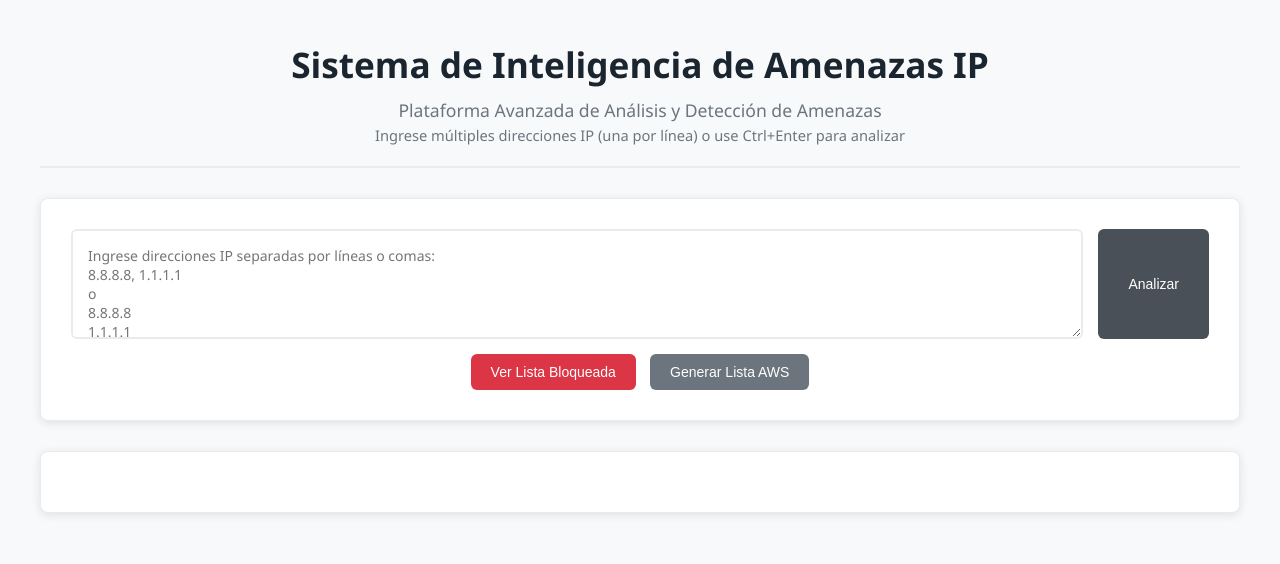
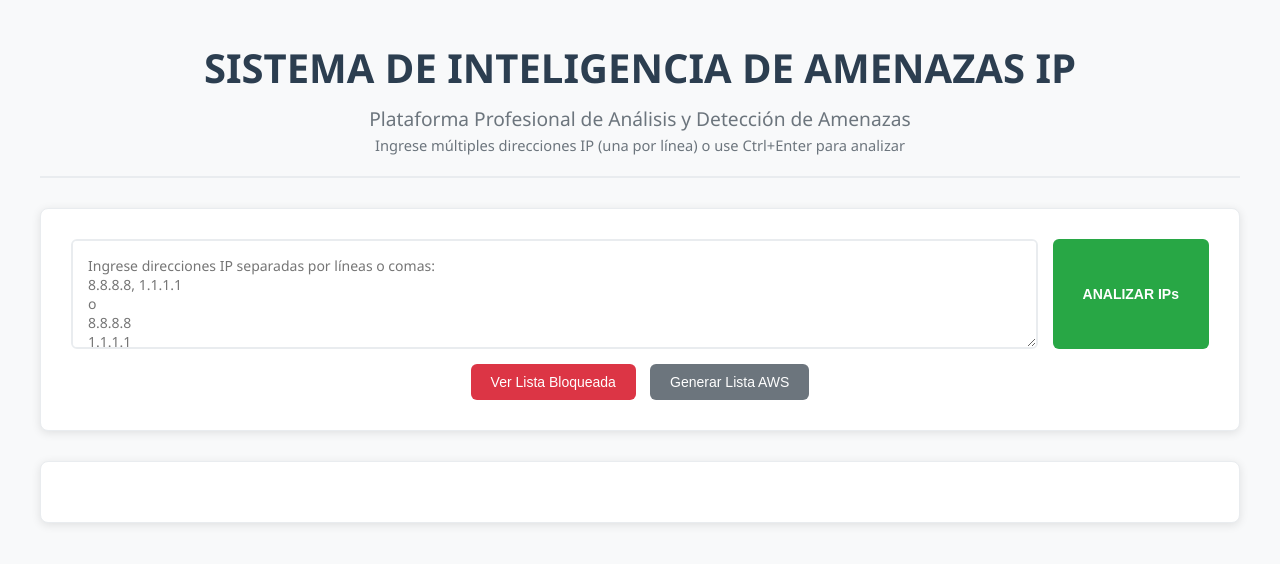
Before and after one commit to jos2123/ip-threat-intel-professional, a plain HTML site: page index.html in a window 1280 px wide. Drawn offline with Linux system fonts and the light colour scheme.

Commit message:
🚨 CAMBIOS SÚPER VISIBLES: Forzar actualización
🎯 CAMBIOS IMPOSIBLES DE IGNORAR:
• Título: 'SISTEMA DE INTELIGENCIA DE AMENAZAS IP' (mayúsculas)
• Botón: 'ANALIZAR IPs' (verde, bold)
• Error: '⚠️ Por favor ingrese al menos una dirección IP para continuar'
• Estilos inline para forzar cambios

🔧 FORZAR DEPLOY:
• Cambios súper visibles
• Si estos no aparecen, hay problema serio
• Deploy debe mostrar diferencias claras

⚡ TEST DEFINITIVO DE DEPLOY

```diff
--- a/app.js
+++ b/app.js
@@ -6,7 +6,7 @@ async function analyzeIPs() {
   const btn = document.getElementById('analyzeBtn');
 
   if (!input) {
-    showError('Por favor ingrese al menos una dirección IP');
+    showError('⚠️ Por favor ingrese al menos una dirección IP para continuar');
     return;
   }
 
--- a/index.html
+++ b/index.html
@@ -9,8 +9,8 @@
 <body>
     <div class="container">
         <header>
-            <h1>Sistema de Inteligencia de Amenazas IP</h1>
-            <p>Plataforma Avanzada de Análisis y Detección de Amenazas</p>
+            <h1 style="color: #2c3e50; font-size: 2.5em;">SISTEMA DE INTELIGENCIA DE AMENAZAS IP</h1>
+            <p style="color: #6c757d; font-size: 1.2em;">Plataforma Profesional de Análisis y Detección de Amenazas</p>
             <p><small>Ingrese múltiples direcciones IP (una por línea) o use Ctrl+Enter para analizar</small></p>
         </header>
 
@@ -21,7 +21,7 @@
 o
 8.8.8.8
 1.1.1.1" rows="4"></textarea>
-                <button id="analyzeBtn" onclick="analyzeIPs()">Analizar</button>
+                <button id="analyzeBtn" onclick="analyzeIPs()" style="background: #28a745; font-weight: bold;">ANALIZAR IPs</button>
             </div>
             <div style="margin-top: 15px; text-align: center;">
                 <button onclick="showBlockedList()" style="background: #dc3545; padding: 10px 20px;">Ver Lista Bloqueada</button>
```
